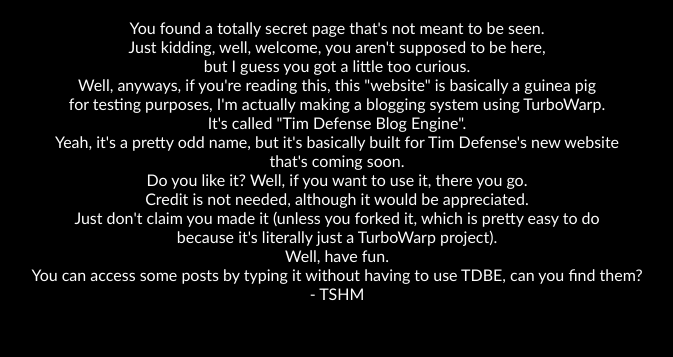
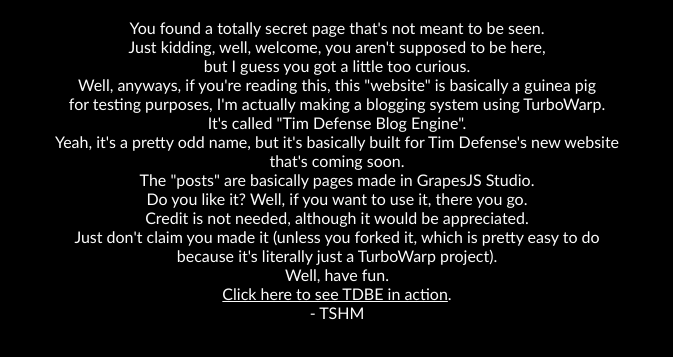
Before and after one commit to ThatStupidHeroMatheus/Tim-Defense-Blog-Engine, a plain HTML site: page index.html in a window 1280 px wide. Shown: the part 237-594 px from the top of the page, without its empty margins (303-976 px from the left). Drawn offline with Linux system fonts and the light colour scheme.

Commit message:
Add files via upload

```diff
--- a/css/style.css
+++ b/css/style.css
@@ -1 +1 @@
-* { box-sizing: border-box; } body {margin: 0;}#iics{background-color:rgba(0, 0, 0, 1);}#i4ul{padding:10px;color:rgb(252, 252, 252);font-family:Trebuchet MS, Helvetica, sans-serif;text-align:center;font-size:92px;}.gjs-divider{height:3px;width:100%;margin:10px;background-color:rgba(0, 0, 0, 0.05);}#i4cf7{padding:10px;color:rgb(252, 252, 252);font-family:Trebuchet MS, Helvetica, sans-serif;text-align:center;}
+* { box-sizing: border-box; } body {margin: 0;}*{box-sizing:border-box;}body{margin:0;}#iics{background-color:rgba(0, 0, 0, 1);}#i4ul{padding:10px;color:rgb(252, 252, 252);font-family:Trebuchet MS, Helvetica, sans-serif;text-align:center;font-size:92px;}.gjs-divider{height:3px;width:100%;margin:10px;background-color:rgba(0, 0, 0, 0.05);}#i4cf7{padding:10px;color:rgb(252, 252, 252);font-family:Trebuchet MS, Helvetica, sans-serif;text-align:center;}.gjs-link{vertical-align:top;max-width:100%;display:inline-block;text-decoration:none;color:inherit;}#i38ai{text-decoration:underline;}
--- a/index.html
+++ b/index.html
@@ -9,5 +9,5 @@
                 <meta name="robots" content="index,follow">
                 <link rel="stylesheet" href="./css/style.css">
               </head>
-              <body id="iics"><div class="gjs-divider" id="ivfq"></div><div class="gjs-divider" id="iq7h"></div><div class="gjs-divider" id="iivu"></div><div class="gjs-divider" id="ian3k"></div><div class="gjs-divider" id="i1b5"></div><div class="gjs-divider" id="ifmz"></div><div id="iau9" class="gjs-divider"></div><div class="gjs-divider" id="ilhp"></div><div id="i4ul" title="Yes, the misspelling was on purpose.">Conglaturation</div><div id="i4cf7">You found a totally secret page that's not meant to be seen.<br/>Just kidding, well, welcome, you aren't supposed to be here,<br/>but I guess you got a little too curious.<br/>Well, anyways, if you're reading this, this "website" is basically a guinea pig<br/>for testing purposes, I'm actually making a blogging system using TurboWarp.<br/>It's called "Tim Defense Blog Engine".<br/>Yeah, it's a pretty odd name, but it's basically built for Tim Defense's new website<br/>that's coming soon.<br/>Do you like it? Well, if you want to use it, there you go.<br/>Credit is not needed, although it would be appreciated.<br/>Just don't claim you made it (unless you forked it, which is pretty easy to do<br/>because it's literally just a TurboWarp project).<br/>Well, have fun.<br/>You can access some posts by typing it without having to use TDBE, can you find them?<br/>- TSHM</div></body>
+              <body id="iics"><div id="ivfq" class="gjs-divider"></div><div id="iq7h" class="gjs-divider"></div><div id="iivu" class="gjs-divider"></div><div id="ian3k" class="gjs-divider"></div><div id="i1b5" class="gjs-divider"></div><div id="ifmz" class="gjs-divider"></div><div id="iau9" class="gjs-divider"></div><div id="ilhp" class="gjs-divider"></div><div id="i4ul" title="Yes, the misspelling was on purpose.">Conglaturation</div><div id="i4cf7">You found a totally secret page that's not meant to be seen.<br/>Just kidding, well, welcome, you aren't supposed to be here,<br/>but I guess you got a little too curious.<br/>Well, anyways, if you're reading this, this "website" is basically a guinea pig<br/>for testing purposes, I'm actually making a blogging system using TurboWarp.<br/>It's called "Tim Defense Blog Engine".<br/>Yeah, it's a pretty odd name, but it's basically built for Tim Defense's new website<br/>that's coming soon.<br/>The "posts" are basically pages made in GrapesJS Studio.<br/>Do you like it? Well, if you want to use it, there you go.<br/>Credit is not needed, although it would be appreciated.<br/>Just don't claim you made it (unless you forked it, which is pretty easy to do<br/>because it's literally just a TurboWarp project).<br/>Well, have fun.<br/><a href="https://tim-defense-blog-engine.pages.dev/TDBE/" id="i38ai" class="gjs-link">Click here to see TDBE in action</a>.<br/>- TSHM</div></body>
             </html>
```
Also changed, not shown: 1 other file.
